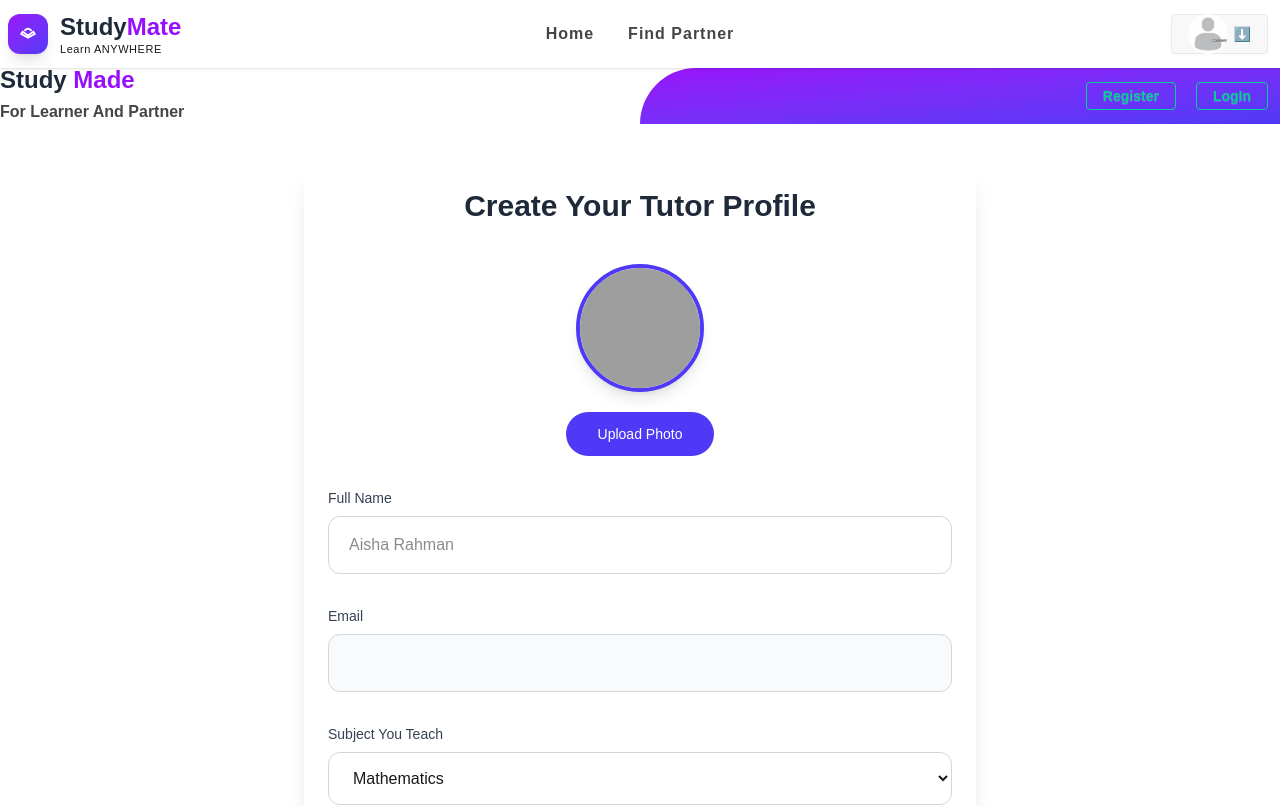
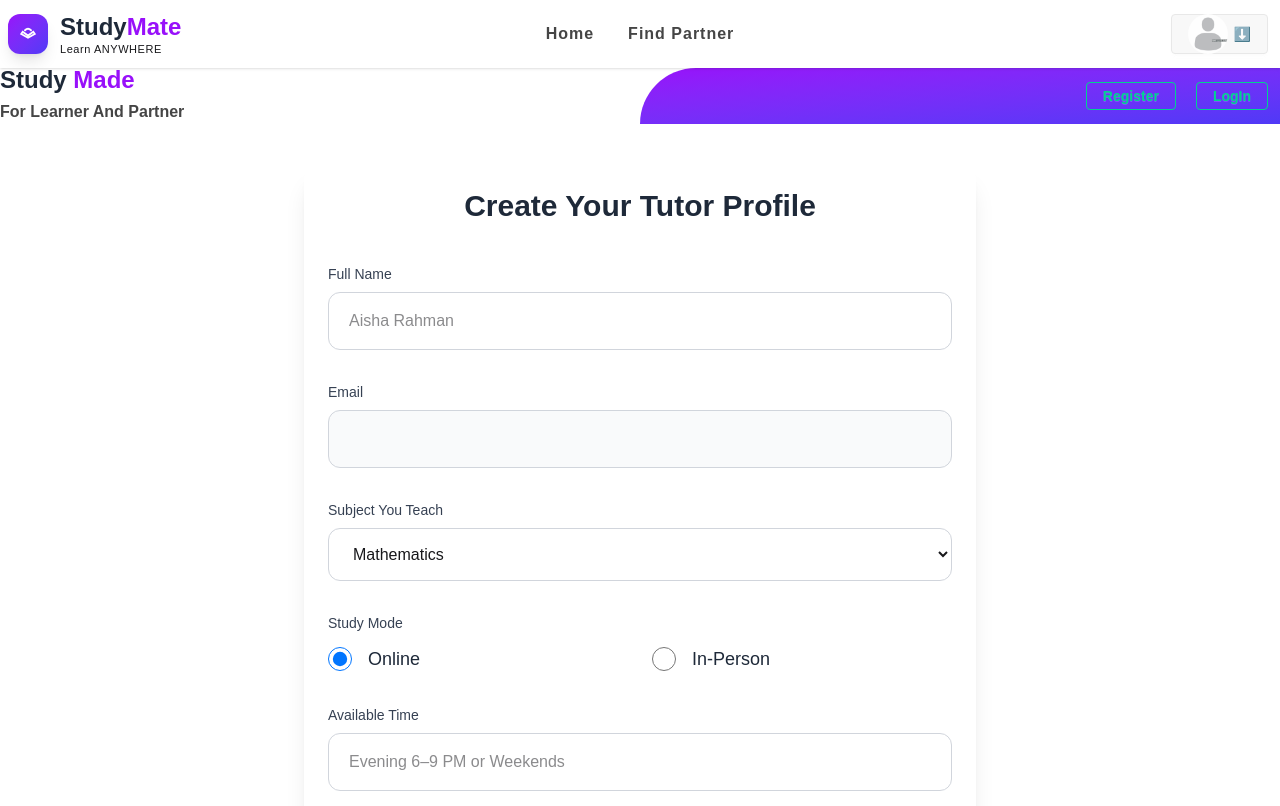
Before and after one commit to aanoman271/study-mate-client, a React (Vite) app: page /createPartnerProfile in a window 1280 px wide. Shown: the top 806 px of the page. Built offline with nearby package versions, Linux system fonts and the light colour scheme; no server answers; grey boxes are pictures that could not be loaded.

Commit message:
partner profile handle done

```diff
--- a/src/components/CreatePartner.jsx
+++ b/src/components/CreatePartner.jsx
@@ -1,8 +1,10 @@
 import React from "react";
 import useAuth from "../hook/useAuth";
+import useAxisosSecure from "../hook/useAxisosSecure";
 
 const CreatePartner = () => {
   const { user } = useAuth();
+  const axiosSecure = useAxisosSecure();
 
   const handlePartner = (e) => {
     e.preventDefault();
@@ -14,30 +16,25 @@ const CreatePartner = () => {
     const location = e.target.location.value;
     const expriance = e.target.expriance.value;
     console.log(name, email, subject, mode, time, location, expriance);
+    const newPartner = {
+      name: name,
+      profileImg: user?.photoURL,
+      subject,
+      mode,
+      time,
+      location,
+      expriance,
+    };
+    axiosSecure.post("/partners", newPartner).then((data) => {
+      console.log("clint", data.data);
+    });
   };
   return (
     <div class="max-w-2xl mx-auto p-6 bg-white rounded-2xl shadow-xl mt-10 font-sans">
       <h2 class="text-3xl font-bold text-center text-gray-800 mb-10">
         Create Your Tutor Profile
       </h2>
-
       <form onSubmit={handlePartner} class="space-y-8">
-        <div class="flex flex-col items-center">
-          <div class="w-32 h-32 rounded-full overflow-hidden border-4 border-indigo-600 shadow-lg mb-5">
-            <img
-              src="https://i.ibb.co/profile-example.jpg"
-              alt="Profile"
-              class="w-full h-full object-cover"
-            />
-          </div>
-          <button
-            type="button"
-            class="bg-indigo-600 text-white px-8 py-3 rounded-full hover:bg-indigo-700 transition text-sm font-medium"
-          >
-            Upload Photo
-          </button>
-        </div>
-
         <div>
           <label class="block text-sm font-medium text-gray-700 mb-2">
             Full Name
--- a/src/hook/useAxisosSecure.jsx
+++ b/src/hook/useAxisosSecure.jsx
@@ -8,6 +8,7 @@ const useAxisosSecure = () => {
     if (user?.accessToken) {
       confiq.headers.Authorization = `Bearer ${user.accessToken}`;
       console.log(confiq);
+      return confiq;
     }
   });
 
```
